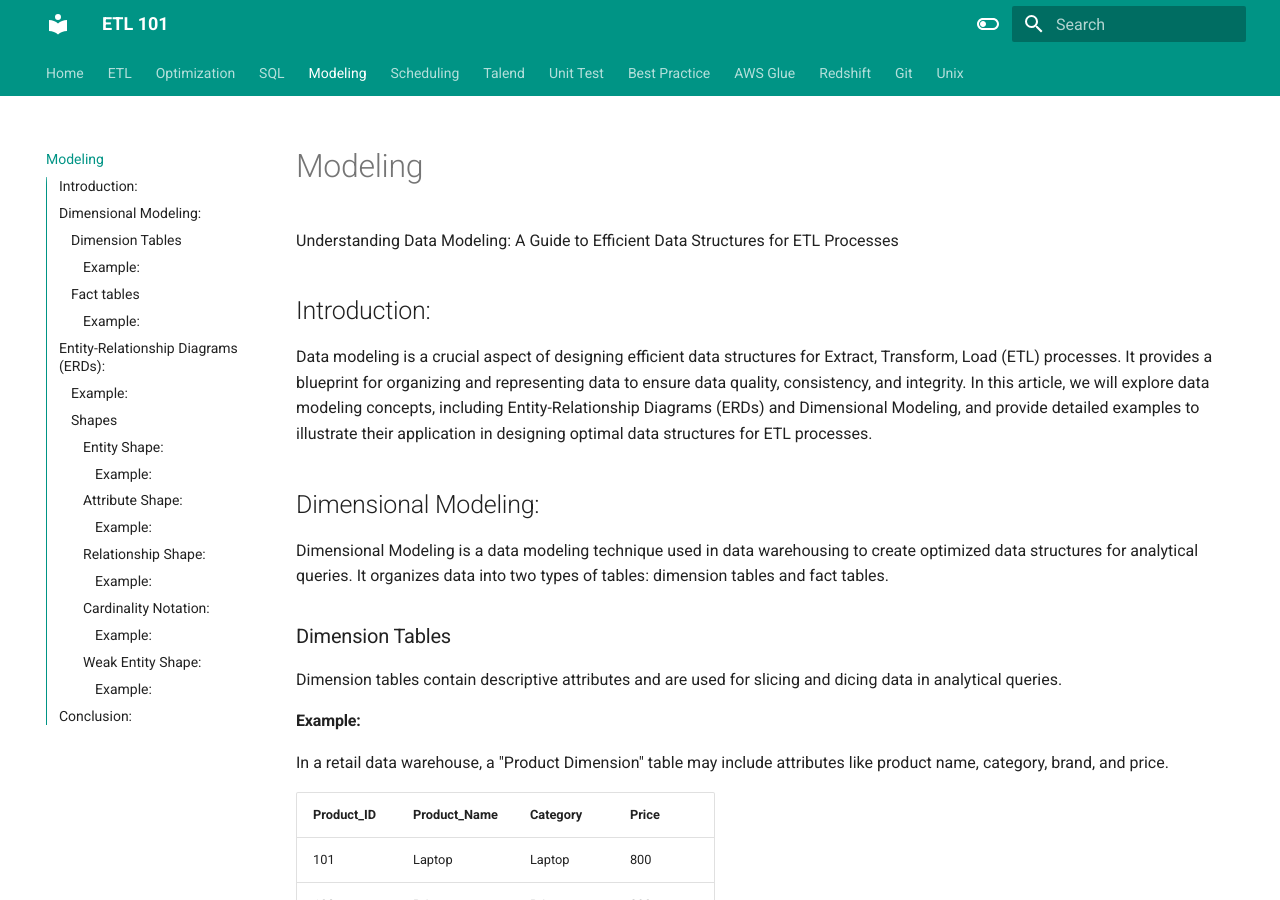
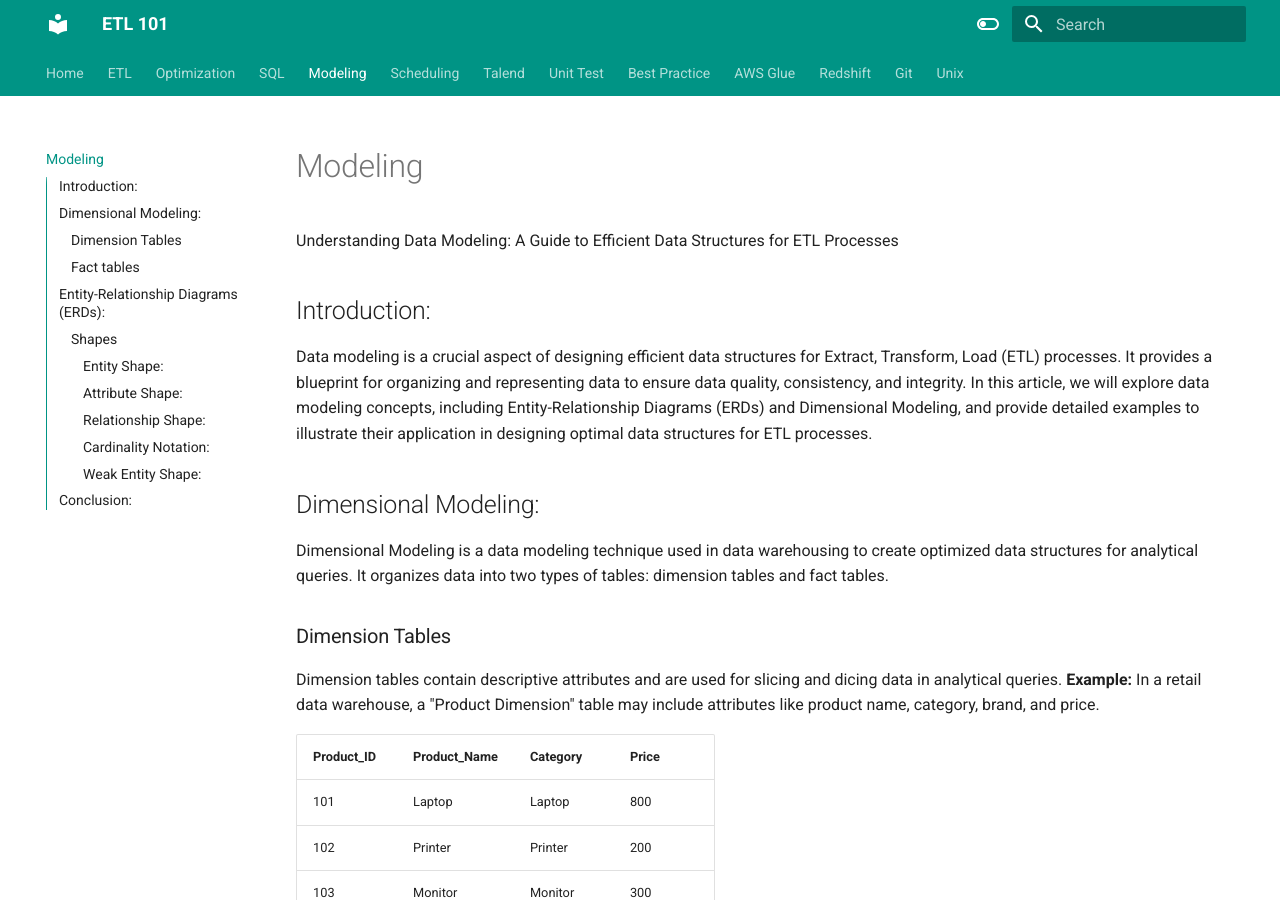
Before and after one commit to adhikari18/learn-etl, an MkDocs documentation site: the page built from docs/data-modeling.md, in a window 1280 px wide and 900 px high. Built offline with MkDocs 1.6.1 and Material for MkDocs 9.7.7, drawn with Linux system fonts in a browser that asks for light colours.

Commit message:
fix format

`````diff
--- a/docs/data-modeling.md
+++ b/docs/data-modeling.md
@@ -10,7 +10,7 @@ Dimensional Modeling is a data modeling technique used in data warehousing to cr
 
 ### Dimension Tables
 Dimension tables contain descriptive attributes and are used for slicing and dicing data in analytical queries.
-#### Example:
+<b> Example: </b>
 In a retail data warehouse, a "Product Dimension" table may include attributes like product name, category, brand, and price.
 
 | Product_ID | Product_Name | Category| Price |
@@ -22,7 +22,7 @@ In a retail data warehouse, a "Product Dimension" table may include attributes l
 
 ### Fact tables
 Fact tables contain numerical measures and are used to store aggregated data, such as sales, quantities, or revenue.
-#### Example:
+<b> Example: </b>
 A "Sales Fact" table in the retail data warehouse may include measures like quantity sold, revenue, and discount.
 
 | Product_ID |  Date   | Quantity | Revenue|Discount|
@@ -36,7 +36,7 @@ Dimensional modeling simplifies and speeds up analytical queries, making it idea
 
 ## Entity-Relationship Diagrams (ERDs):
 Entity-Relationship Diagrams (ERDs) are visual representations that illustrate the relationships between entities in a database. Entities represent real-world objects or concepts, and relationships depict how these entities are connected.
-### Example:
+<b> Example: </b>
 Consider a database for a retail store. Entities in this database may include "Customer," "Product," and "Order." The ERD will show the relationships between these entities, such as "Customer" placing "Order" and "Order" containing "Product."
 ````
       +--------------+
@@ -58,7 +58,7 @@ In Entity-Relationship Diagrams (ERDs), different shapes are used to represent e
 
 #### Entity Shape:
 The entity shape represents a real-world object or concept, typically corresponding to a database table. It is depicted as a rectangle with rounded corners and labeled with the entity name.
-##### Example:
+<b> Example: </b>
 Consider a simple ERD for a library database. The "Book" entity can be represented as follows:
 ````
 +------------+
@@ -73,7 +73,7 @@ Consider a simple ERD for a library database. The "Book" entity can be represent
 
 #### Attribute Shape:
 The attribute shape represents the properties or characteristics of an entity. It is depicted as an oval and connected to the corresponding entity using lines.
-##### Example:
+<b> Example: </b>
 In the "Book" entity, attributes like "Book_ID," "Title," "Author," and "ISBN" are represented as attributes:
 ````
 +------------+
@@ -88,7 +88,7 @@ In the "Book" entity, attributes like "Book_ID," "Title," "Author," and "ISBN" a
 
 #### Relationship Shape:
 The relationship shape represents the association between two or more entities. It is depicted as a diamond shape and labeled with the type of relationship (e.g., one-to-one, one-to-many, many-to-many).
-##### Example:
+<b> Example: </b>
 In the library database ERD, we can have a "Borrow" relationship between the "Customer" and "Book" entities, indicating that a customer can borrow multiple books:
 ````
 +------------+         +---------------+        +--------------+
@@ -98,8 +98,7 @@ In the library database ERD, we can have a "Borrow" relationship between the "Cu
 
 #### Cardinality Notation:
 Cardinality notation is used in ERDs to specify the number of instances of one entity that can be related to the other entity. The cardinality is represented near the ends of the relationship lines.
-
-##### Example:
+<b> Example: </b>
 In the "Borrow" relationship between "Customer" and "Book," the cardinality notation can indicate that one customer can borrow multiple books:
 ````
 +------------+     1      +---------------+       N      +--------------+
@@ -109,7 +108,7 @@ In the "Borrow" relationship between "Customer" and "Book," the cardinality nota
 
 #### Weak Entity Shape:
 A weak entity is an entity that depends on another entity for its existence and cannot be uniquely identified without the parent entity. Weak entities are depicted with a double rectangle.
-##### Example:
+<b> Example: </b>
 In a university database, the "Course" entity might have a weak entity "Section," which depends on the "Course" entity for its identification:
 ````
 +------------+          +--------------+
`````
